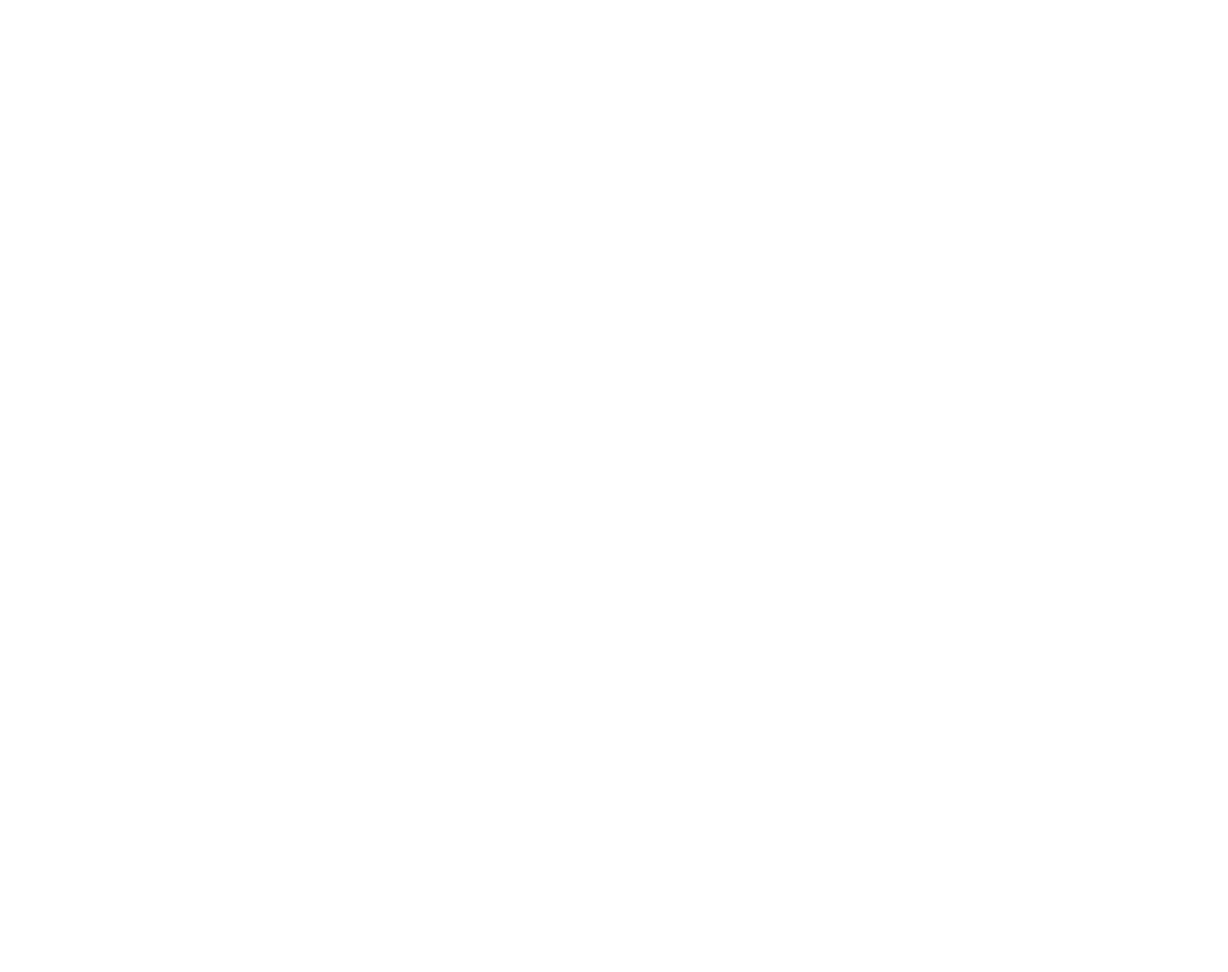
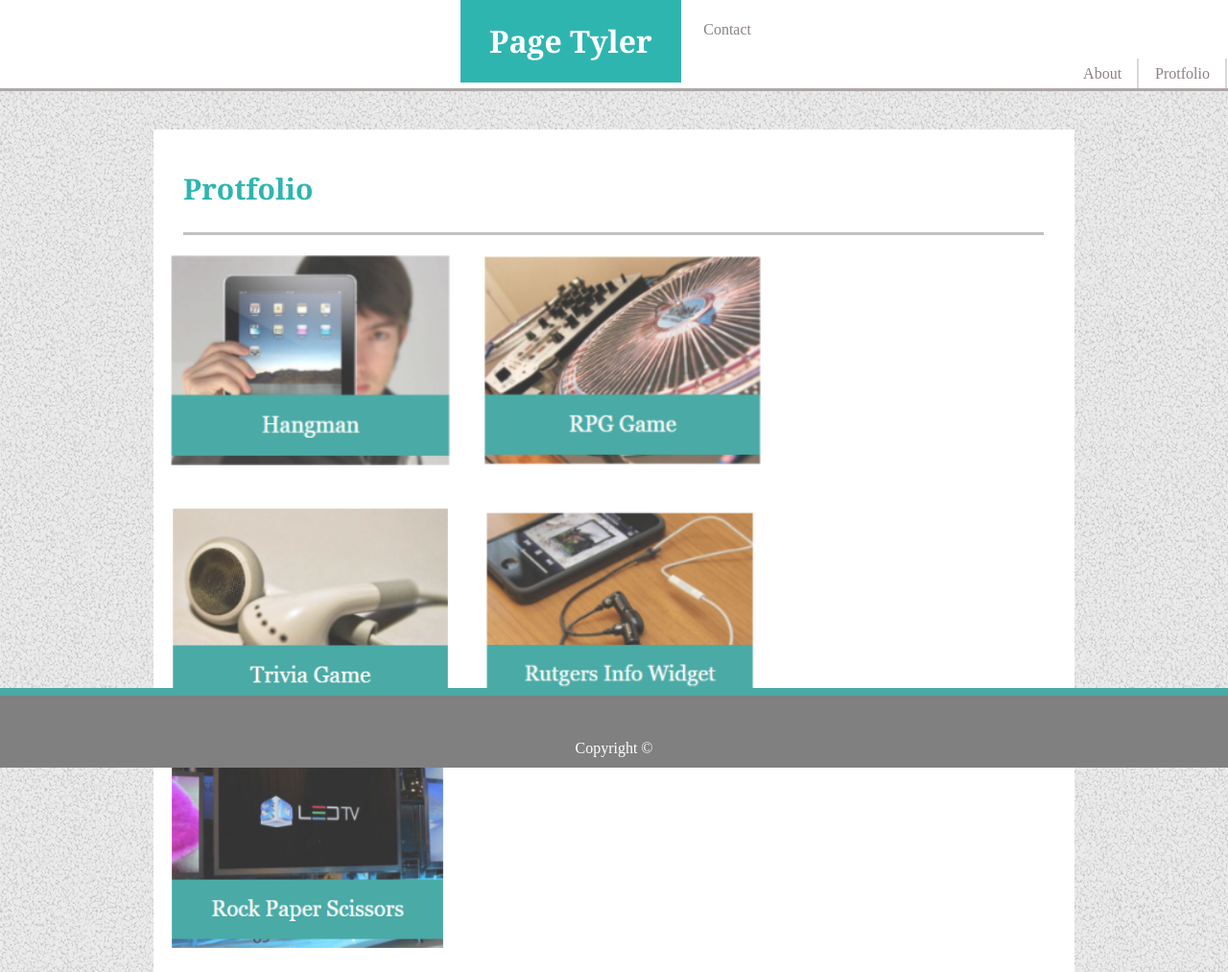
Before and after one commit to drthisguy/01-Portfolio-Custom-CSS, a plain HTML site: page protfoilio.html in a window 1280 px wide. Shown: the whole page at 96% size. Before the commit the page ends 800 px from the top, so only its background shows below. Drawn offline with Linux system fonts and the light colour scheme.

Commit message:
updated style and contact portfolio added

```diff
--- a/assets/css/style.css
+++ b/assets/css/style.css
@@ -2,6 +2,7 @@
       background-image: url(../images/gravel.png);
       margin: 0px;
   }
+
   .navbar {
     margin: 0;
     padding: 0;
@@ -21,8 +22,9 @@
   }
 
   li.contact {
-    margin-right: 20%;
+    margin-right: 480px;
   }
+
   li.contact a {
     display: block;
     color: #8a8281;
@@ -42,12 +44,12 @@
   li.name {
       float: left;
       list-style-type: none;
-      margin-left: 20%;
+      margin-left: 480px;
       background-color: #2fb5af;
       color: white;
       padding-right: 30px;
       padding-left: 30px;
-      font-family: 'Times New Roman', Times, serif;
+      font-family: 'Georgia', Times, 'Times New Roman', serif;
   }
 
   li.link a:hover {
@@ -64,12 +66,13 @@
 
   .card {
     transition: 0.3s;
-    width: 60%;
+    width: 960px;
     display: inline-block;
     text-align: center;
     background-color: white;
     margin-top: 40px;
   }
+
   .container {
       width: 95%;
       height: auto;
@@ -81,14 +84,16 @@
       border-color: rgba(138,130,129, 0.5); /*So the opacity wouldn't effect my text.*/
       margin-left: 15px;
   }
+
   h2 {
       text-align: left;
       color: #2fb5af;
       font-size: 30px;
       background-color: rgba(#fff);
+      font-family: 'Georgia', Times, 'Times New Roman', serif;
   }
 
-  #avatar {
+  img#avatar {
       height: 190px;
       width: auto;
       margin: 15px;
@@ -99,7 +104,8 @@
       font-size: 180%;
       text-align: left;
       color: #6b6b6b;
-      font-family: Arial, sans-serif;
+      margin: 15px;
+      font-family: 'Arial', 'Helvetica Neue', Helvetica, sans-serif;
   }
 
 
@@ -113,10 +119,11 @@
       margin-left: 10px;
   }
 
-  label{
+  label {
       margin-left: 10px;
       color: grey;
   }
+
   #name-input, #email, #message {
       border: 1px solid  rgba(138,130,129, 0.3); /*So the opacity wouldn't effect my text.*/
 }
@@ -132,6 +139,25 @@
       margin: 20px 20px;
   }
 
+  #top, #middle {
+      float: left;
+      margin: 20px 20px 20px 0px;
+  }
+
+  #rpg, #widget {
+      margin-left: 30px;
+  }
+
+  img {
+      height: 220px;
+      width: auto;
+  }
+
+  #bottom {
+      text-align: left;
+      margin-top: 20px 20px 20px 0px;
+  }
+
   .footer {
       left: 0;
       bottom: 0;
@@ -140,9 +166,10 @@
       color: white;
       text-align: center;
       background-color: grey;
-      border-top: 10px solid #2fb5af;
+      border-top: 8px solid #4aaaa5;
       position: fixed;
   }
+
   .copy {
       padding-top: 30px;
   }
--- a/protfoilio.html
+++ b/protfoilio.html
@@ -0,0 +1,53 @@
+<!DOCTYPE html>
+<html lang="en">
+
+<head>
+    <meta charset="UTF-8">
+    <link rel="stylesheet" type="text/css" href="assets/css/style.css">
+    <title>Protfolio</title>
+</head>
+
+<body>
+
+    <ul class="navbar">
+
+        <li class="name">
+            <h1>Page Tyler</h1>
+        </li>
+
+        <li class="contact"><a href="#">Contact</a></li>
+        <li class="link"><a href="#">Protfolio</a></li>
+        <li class="link"><a href="#">About</a></li>
+    </ul>
+
+
+    <div class="cntr">
+        <div class="card">
+
+            <div class="container">
+                <div class="undrln">
+                <h2>Protfolio</h2>
+                </div>
+                <div class="container-port">
+                <div id="top">
+                <img id="hangman" src="assets/images/hangman.PNG" alt="Hangman">
+                <img id="rpg" src="assets/images/rpg.PNG" alt="RPG">
+                </div>
+                <div id="middle">
+                <img id="trivia" src="assets/images/trivia.PNG" alt="Trivia">
+                <img id="widget" src="assets/images/widgete.PNG" alt="Rutgers">
+                </div>
+
+                <div id="bottom">
+                <img id="rps" src="assets/images/rps.PNG" alt="Rock Paper Scissors">
+                </div>
+            </div>
+            </div>
+        </div>
+    </div>
+    <div class="footer">
+        <p class="copy">Copyright &copy;</p>
+    </div>
+</body>
+
+</html>
```
Also changed, not shown: contact.html (+7 -2 lines), assets/images/hangman.PNG (added), assets/images/rpg.PNG (added), assets/images/rps.PNG (added), assets/images/trivia.PNG (added), assets/images/widgete.PNG (added).
